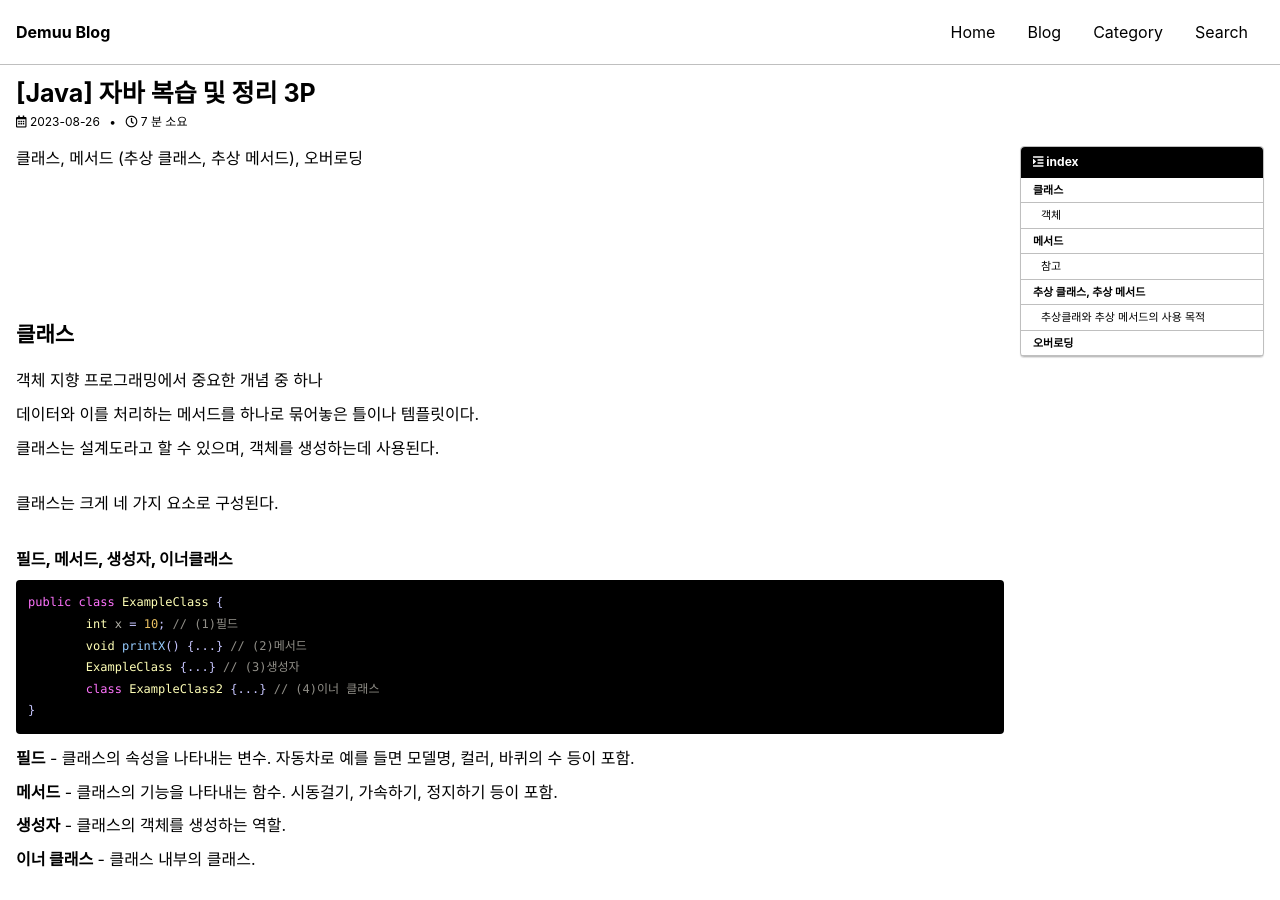
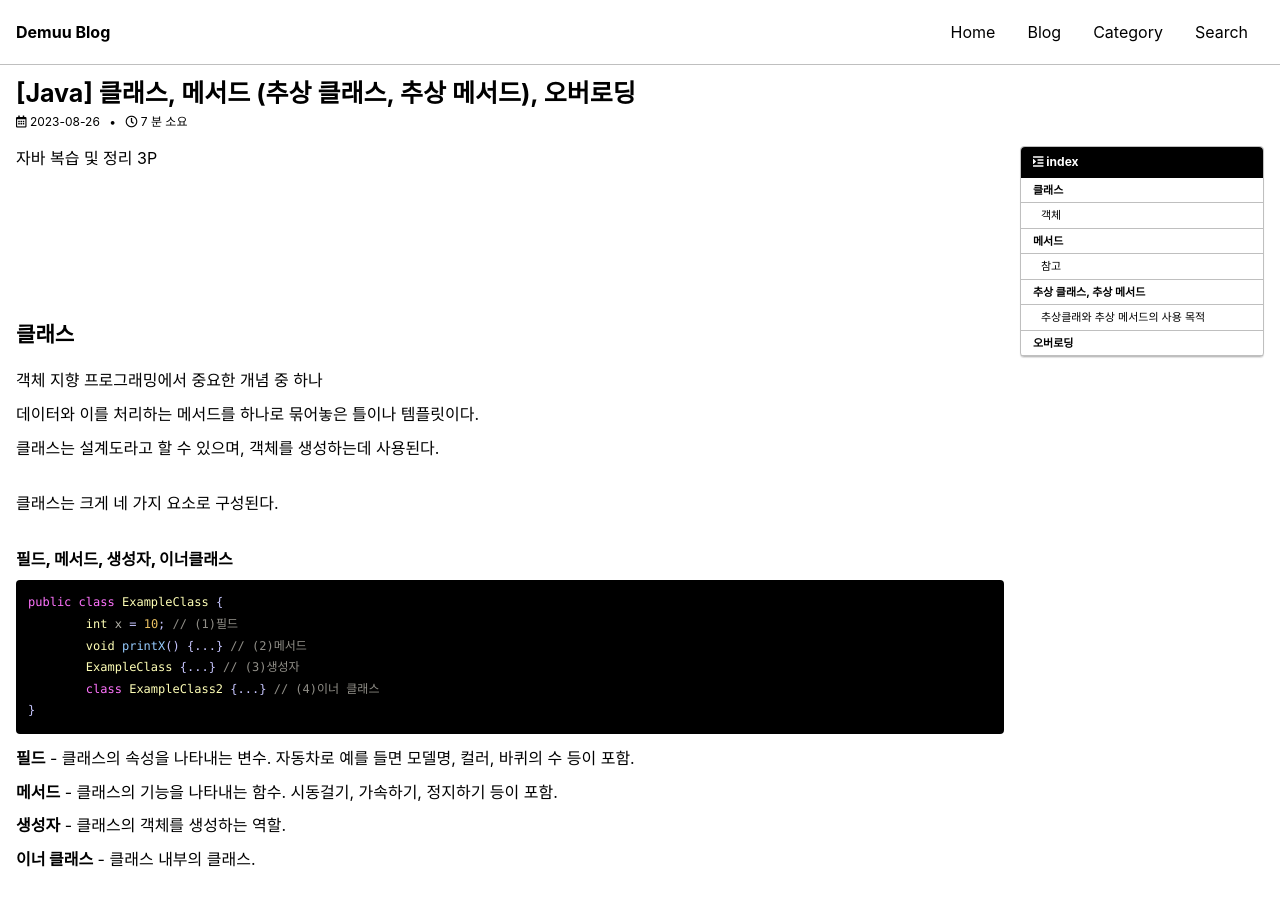
Before and after one commit to Preasim/Preasim.github.io, a Jekyll site: the page built from _posts/2023-08-26-55.md, in a window 1280 px wide and 900 px high. Built offline with Jekyll 4.4.1, drawn with Linux system fonts in a browser that asks for light colours; cached includes are drawn as plain includes; some web fonts are replaced; comment, search, counter and statistics services are not loaded; part of the change alters nothing that is shown.

Commit message:
Update 2023-08-26-55.md

```diff
--- a/_posts/2023-08-26-55.md
+++ b/_posts/2023-08-26-55.md
@@ -1,6 +1,6 @@
 ---
 layout: single
-title: "[Java] 자바 복습 및 정리 3P"
+title: "[Java] 클래스, 메서드 (추상 클래스, 추상 메서드), 오버로딩"
 permalink: /55
 categories: [All, Java, 기초]
 toc: true
@@ -9,7 +9,7 @@ toc_label: index
 toc_icon: "fa-solid fa-indent"
 author_profile: false
 ---
-클래스, 메서드 (추상 클래스, 추상 메서드), 오버로딩
+자바 복습 및 정리 3P
 
 <div class="cl1"></div>
 
```
